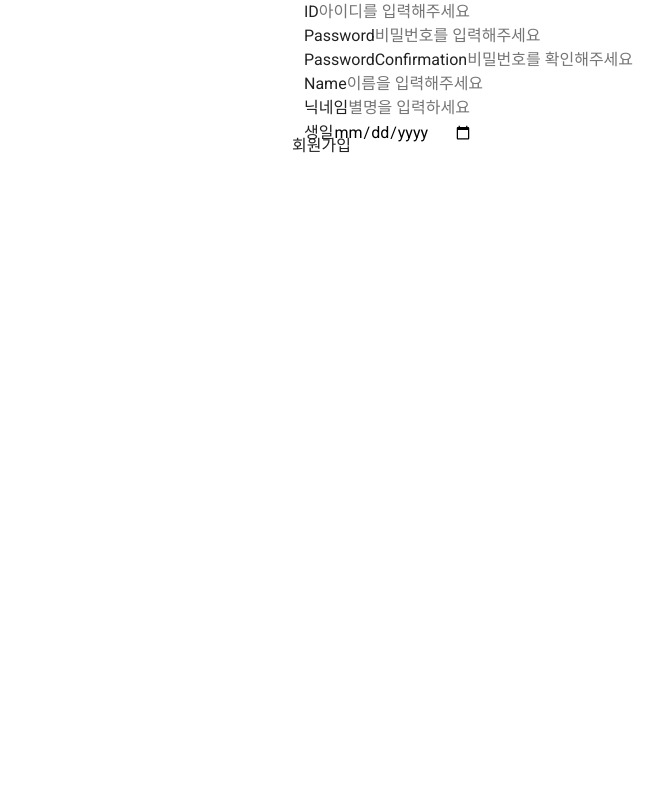
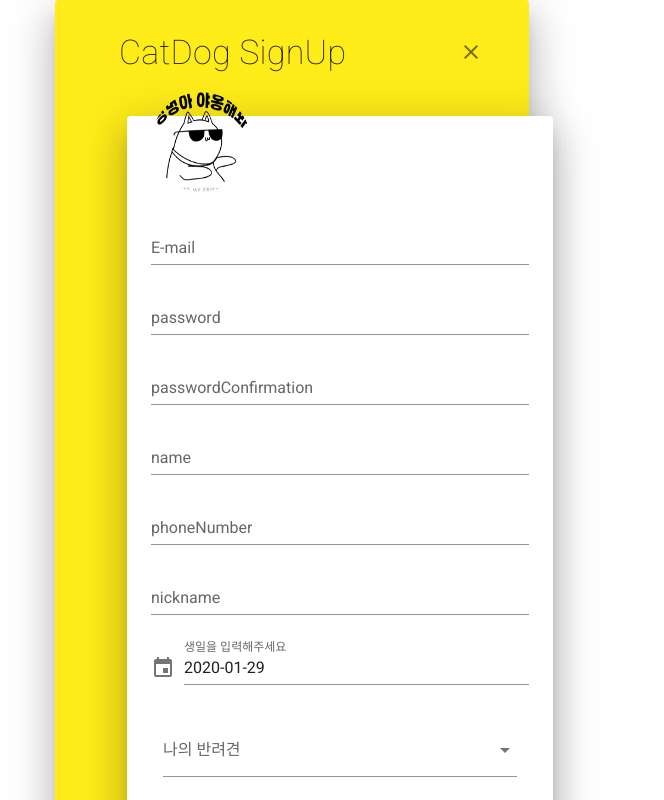
Before and after one commit to haaagi/CatDog, a Vue app in the folder front_vue/: page /signup in a window 1280 px wide. Shown: the top 800 px of the page, without its empty margins (348-1012 px from the left). Built offline with nearby package versions, Linux system fonts and the light colour scheme.

Commit message:
login complete

```diff
--- a/front_vue/src/components/LoginForm.vue
+++ b/front_vue/src/components/LoginForm.vue
@@ -1,10 +1,8 @@
 <template>
   <v-container>
     <v-app>
-      <v-row justify='center' align='center'>
-
-        <v-card elevation='24' max-width="474" color="#FFEC19" class='px-6 pb-2'>
-
+      <v-row justify="center" align="center">
+        <v-card elevation="24" max-width="474" color="#FFEC19" class="px-6 pb-2">
           <v-card-title class="title py-8 pl-10 mb-3">
             <div class="font-weight-thin display-1">
               CatDog Login
@@ -26,17 +24,27 @@
                 </li>
               </ul>
             </div>
-            <v-card elevation='24' color='white' width='456' class='pa-6'>
+            <v-card elevation="24" color="white" width="456" class="pa-6">
               <v-avatar size="100" class="mb-3 mt-n12">
-                <img :src="images.sample">
+                <img :src="images.sample" />
               </v-avatar>
               <form>
-                <v-text-field v-model="email" :rules="emailRules" label="E-mail"
-                 class="mt-4" placeholder="e-mail" required></v-text-field>
+                <v-text-field
+                  v-model="credentials.email"
+                  :rules="emailRules"
+                  label="E-mail"
+                  class="mt-4"
+                  placeholder="e-mail"
+                  required
+                ></v-text-field>
                 <v-row>
-                  <v-col cols='12'>
-                    <v-text-field v-model="credentials.password" type="password" label="password"
-                      placeholder="password"></v-text-field>
+                  <v-col cols="12">
+                    <v-text-field
+                      v-model="credentials.password"
+                      type="password"
+                      label="password"
+                      placeholder="password"
+                    ></v-text-field>
                   </v-col>
                 </v-row>
               </form>
@@ -45,7 +53,9 @@
           <v-card-actions>
             <v-spacer></v-spacer>
             <v-spacer></v-spacer>
-            <v-btn text class="font-weight-bold" large @click.prevent="login(credentials)">로그인</v-btn>
+            <v-btn text class="font-weight-bold" large @click.prevent="login(credentials)"
+              >로그인</v-btn
+            >
             <v-btn to="/signup" text class="font-weight-bold" large>회원가입</v-btn>
           </v-card-actions>
         </v-card>
@@ -55,18 +65,14 @@
 </template>
 
 <script>
-
-  import {
-    mapGetters,
-    mapActions
-  } from 'vuex';
+import { mapGetters, mapActions } from 'vuex';
 export default {
   name: 'LoginForm',
 
   data() {
     return {
       images: {
-          sample: require('../assets/logo.png')
+        sample: require('../assets/logo.png'),
       },
       valid: true,
       emailRules: [
@@ -77,31 +83,28 @@
         email: '',
         password: '',
       },
-      }
+    };
   },
-
 
   methods: {
     ...mapActions(['login']),
     // submit () {
     //   this.$validator.validateAll()
     // },
-      validate () {
+    validate() {
       if (this.$refs.form.validate()) {
-          this.snackbar = true
+        this.snackbar = true;
       }
     },
     clear() {
-        this.email = ''
-        this.password = ''
-      }
+      this.email = '';
+      this.password = '';
+    },
   },
   computed: {
     ...mapGetters(['getErrors', 'isLoading']),
-    }
-  }
+  },
+};
 </script>
 
-<style scoped>
-
-</style>
+<style scoped></style>
--- a/front_vue/src/components/SignupForm.vue
+++ b/front_vue/src/components/SignupForm.vue
@@ -1,15 +1,21 @@
 <template>
-    <v-row>
-        <v-col cols="12" sm="6">
-
-        </v-col>
-        <v-col cols="12" sm="6">
-            <div class="signup-form">
+  <v-container>
+    <v-app>
+      <v-row justify="center" align="center">
+        <v-card elevation="24" max-width="474" color="#FFEC19" class="px-6 pb-2">
+          <v-card-title class="title py-8 pl-10 mb-3">
+            <div class="font-weight-thin display-1">
+              CatDog SignUp
+            </div>
+            <v-spacer></v-spacer>
+            <v-btn text icon>
+              <v-icon>close</v-icon>
+            </v-btn>
+          </v-card-title>
           <div v-if="isLoading" class="spinner-border" role="status">
             <span class="sr-only">Loading</span>
           </div>
-
-                <form v-else class="signup-input" @submit.prevent="signup(credentials)">
+          <v-card-text v-else @submit.prevent="login(credentials)" class="ml-12 pa-0">
             <div v-if="getErrors.length" class="error-list alert alert-danger">
               <p>아래의 오류를 해결해 주세요</p>
               <ul>
@@ -18,87 +24,220 @@
                 </li>
               </ul>
             </div>
-
-                    <div class="form-group">
-                        <label for="username">ID</label>
-                        <input v-model="userInput.username" type="text" class="form-control" id="username"
-                            placeholder="아이디를 입력해주세요">
-                    </div>
-
-                    <div class="form-group">
-                        <label for="password">Password</label>
-                        <input v-model="userInput.password" type="password" class="form-control" id="password"
-                            placeholder="비밀번호를 입력해주세요">
-                    </div>
-
-                    <div class="form-group">
-                        <label for="passwordConfirmation">PasswordConfirmation</label>
-                        <input v-model="userInput.passwordConfirmation" type="password" class="form-control"
-                            id="passwordConfirmation" placeholder="비밀번호를 확인해주세요">
-                    </div>
-
-                    <div class="form-group">
-                        <label for="name">Name</label>
-                        <input v-model="userInput.name" type="text" class="form-control" id="name"
-                            placeholder="이름을 입력해주세요">
-                    </div>
-
-                    <div class="form-group">
-                        <label for="nickname">닉네임</label>
-                        <input v-model="userInput.nickname" type="text" class="form-control" id="nickname"
-                            placeholder="별명을 입력하세요">
-                    </div>
-
-                    <div class="form-group">
-                        <label for="birthday">생일</label>
-                        <input v-model="userInput.birthday" type="date" class="form-control" id="birthday"
-                            placeholder="생일을 입력하세요">
-                    </div>
-                    <div class="row">
-                        <button class="btn btn-primary" @click.prevent="signup(userInput)">회원가입</button>
-                    </div>
-
-                </form>
-            </div>
+            <v-card elevation="24" color="white" width="456" class="pa-6">
+              <v-avatar size="100" class="mb-3 mt-n12">
+                <img :src="images.sample" />
+              </v-avatar>
+              <form>
+                <v-text-field
+                  v-model="userInput.email"
+                  :rules="rules.emailRules"
+                  label="E-mail"
+                  class="mt-4"
+                  placeholder="e-mail"
+                  required
+                ></v-text-field>
+                <v-row>
+                  <v-col cols="12">
+                    <v-text-field
+                      v-model="userInput.password"
+                      type="password"
+                      label="password"
+                      placeholder="비밀번호"
+                    ></v-text-field>
+                    <v-text-field
+                      v-model="userInput.passwordConfirmation"
+                      :rules="rules.passwordRules"
+                      type="password"
+                      label="passwordConfirmation"
+                      placeholder="비밀번호 확인"
+                    ></v-text-field>
+                    <v-text-field
+                      v-model="userInput.name"
+                      type="text"
+                      label="name"
+                      placeholder="이름"
+                    ></v-text-field>
+                    <v-text-field
+                      v-model="userInput.phoneNumber"
+                      :rules="rules.phoneRules"
+                      type="text"
+                      label="phoneNumber"
+                      placeholder="전화번호"
+                    ></v-text-field>
+                    <v-text-field
+                      v-model="userInput.nickname"
+                      type="text"
+                      label="nickname"
+                      placeholder="별명"
+                    ></v-text-field>
+                    <!-- 여기서 부터 생일  -->
+                    <v-dialog
+                      ref="dialog"
+                      v-model="modal"
+                      :return-value.sync="userInput.date"
+                      persistent
+                      width="290px"
+                    >
+                      <template v-slot:activator="{ on }">
+                        <v-text-field
+                          v-model="userInput.date"
+                          label="생일을 입력해주세요"
+                          prepend-icon="event"
+                          readonly
+                          v-on="on"
+                        ></v-text-field>
+                      </template>
+                      <v-date-picker v-model="userInput.date" scrollable>
+                        <v-spacer></v-spacer>
+                        <v-btn text color="primary" @click="modal = false">취소</v-btn>
+                        <v-btn text color="primary" @click="$refs.dialog.save(userInput.date)"
+                          >OK</v-btn
+                        >
+                      </v-date-picker>
+                    </v-dialog>
+                    <!-- 생일 코드 끝 -->
+                    <!-- my pet 시작 -->
+                    <v-container fluid>
+                      <v-combobox
+                        v-model="userInput.myPet"
+                        :items="items"
+                        label="나의 반려견"
+                        multiple
+                        chips
+                      >
+                        <template v-slot:selection="data">
+                          <v-chip
+                            :key="JSON.stringify(data.item)"
+                            v-bind="data.attrs"
+                            :input-value="data.selected"
+                            :disabled="data.disabled"
+                            @click:close="data.parent.selectItem(data.item)"
+                            @click="addMyPet(item)"
+                          >
+                            <v-avatar
+                              class="accent white--text"
+                              left
+                              v-text="data.item.slice(0, 1).toUpperCase()"
+                            ></v-avatar>
+                            {{ data.item }}
+                          </v-chip>
+                        </template>
+                      </v-combobox>
+                    </v-container>
+                    <!-- my pet 끝 -->
+                    <v-container fluid>
+                      <v-combobox
+                        v-model="userInput.likePet"
+                        :items="items"
+                        label="관심있는 반려견"
+                        multiple
+                        chips
+                      >
+                        <template v-slot:selection="data">
+                          <v-chip
+                            :key="JSON.stringify(data.item)"
+                            v-bind="data.attrs"
+                            :input-value="data.selected"
+                            :disabled="data.disabled"
+                            @click:close="data.parent.selectItem(data.item)"
+                            @click="addLikePet(item)"
+                          >
+                            <v-avatar
+                              class="accent white--text"
+                              left
+                              v-text="data.item.slice(0, 1).toUpperCase()"
+                            ></v-avatar>
+                            {{ data.item }}
+                          </v-chip>
+                        </template>
+                      </v-combobox>
+                    </v-container>
                   </v-col>
                 </v-row>
-
+              </form>
+            </v-card>
+          </v-card-text>
+          <v-card-actions>
+            <v-spacer></v-spacer>
+            <v-spacer></v-spacer>
+            <v-btn text class="font-weight-bold" large @click.prevent="signup(userInput)"
+              >회원가입</v-btn
+            >
+            <v-btn to="/login" text class="font-weight-bold" large>로그인</v-btn>
+          </v-card-actions>
+        </v-card>
+      </v-row>
+    </v-app>
+  </v-container>
 </template>
 
 <script>
-    import {
-        mapGetters,
-        mapActions
-    } from 'vuex';
+import { mapGetters, mapActions } from 'vuex';
 
 export default {
   name: 'SignupForm',
   data() {
     return {
+      images: {
+        sample: require('../assets/logo.png'),
+      },
+      modal: false,
+      valid: true,
+      rules: {
+        emailRules: [
+          v => !!v || 'E-mail을 입력해주세요',
+          v => /.+@.+\..+/.test(v) || '적합한 이메일 형식이 아닙니다.',
+        ],
+        // passwordRules: [v => v.equals(this.password) || '비밀번호가 일치하지 않습니다.'],
+        phoneRules: [
+          v => !!v || '핸드폰 번호를 입력해주세요',
+          v => /^\d{3}-\d{3,4}-\d{4}$/.test(v) || '적합한 핸드폰 번호 형식이 아닙니다.',
+        ],
+      },
+      items: [
+        '포메라니안',
+        '스피츠',
+        '말티즈',
+        '푸들',
+        '비숑',
+        '슈나우저',
+        '진돗개',
+        '시츄',
+        '요크셔테리어',
+        '비글',
+        '불독',
+      ],
       userInput: {
         email: '',
         password: '',
         passwordConfirmation: '',
         name: '',
+        phoneNumber: '',
         nickname: '',
-                    birthday: '',
+        date: new Date().toISOString().substr(0, 10),
         // picture:'',
+        myPet: [],
         likePet: [],
-                    myPet: [],
-                }
-            }
+      },
+    };
   },
   methods: {
     ...mapActions(['signup']),
+    addMyPet(pet) {
+      this.userInput.myPet.push(pet);
+    },
+    addLikePet(pet) {
+      this.userInput.likePet.push(pet);
+    },
   },
   computed: {
     ...mapGetters(['getErrors', 'isLoading']),
-        }
-
-    }
+    // addPet() {
+    //   return () => this.userInput.myPet.push();
+    // },
+  },
+};
 </script>
 
-<style>
-
-
-</style>
+<style></style>
--- a/front_vue/src/store/modules/auth.js
+++ b/front_vue/src/store/modules/auth.js
@@ -46,13 +46,13 @@ const actions = {
 
   login: ({ commit, getters }, credentials) => {
     if (getters.isLoggedIn) {
-      router.push('/home');
+      router.push('/main');
     } else {
       // 로그인이 안됐다면
       commit('clearErrors');
       commit('setLoading', true);
       if (!credentials.email) {
-        commit('pushError', 'email can not be empty');
+        commit('pushError', '이메일을 입력하세요');
         commit('setLoading', false);
       }
 
@@ -62,22 +62,23 @@ const actions = {
         commit('setLoading', false);
       } else {
         axios
-          .post(HOST + 'api-token-auth/', credentials)
+          .post(HOST + 'jwtapi/user/signin', credentials)
           .then(token => {
-            commit('setToken', token.data.token);
+            console.log(token.data.accessToken);
+            commit('setToken', token.data.accessToken);
             commit('setLoading', false);
-            const hash = sessionStorage.getItem('jwt');
+            // const hash = sessionStorage.getItem('jwt');
 
-            const options = {
-              headers: {
-                Authorization: 'JWT ' + hash,
-              },
-            };
-            axios.post(HOST + 'api/accounts/userinfo/', null, options).then(res => {
-              console.log(res);
-              commit('setuserinfo', res.data);
-            });
-            router.push('/home');
+            // const options = {
+            //   headers: {
+            //     Authorization: 'JWT ' + hash,
+            //   },
+            // };
+            // axios.post(HOST + 'api/accounts/userinfo/', null, options).then(res => {
+            //   console.log(res);
+            //   commit('setuserinfo', res.data);
+            // });
+            router.push('/main');
           })
           .catch(err => {
             if (!err.response) {
@@ -105,8 +106,11 @@ const actions = {
     if (getters.isLoggedIn) {
       router.push('/home');
     } else {
+      if (userInput.passwordConfirmation != userInput.password) {
+        commit('pushError', '비밀번호가 일치하지 않습니다.');
+      }
       axios
-        .post(HOST + 'user', userInput)
+        .post(HOST + 'api/v1/user', userInput)
         .then(res => {
           console.log(res);
           if (res.status === 200) {
```
Also changed, not shown: 1 other file (tests, documents, lock files or other folders). Lines whose indentation alone changed are shown as unchanged.
